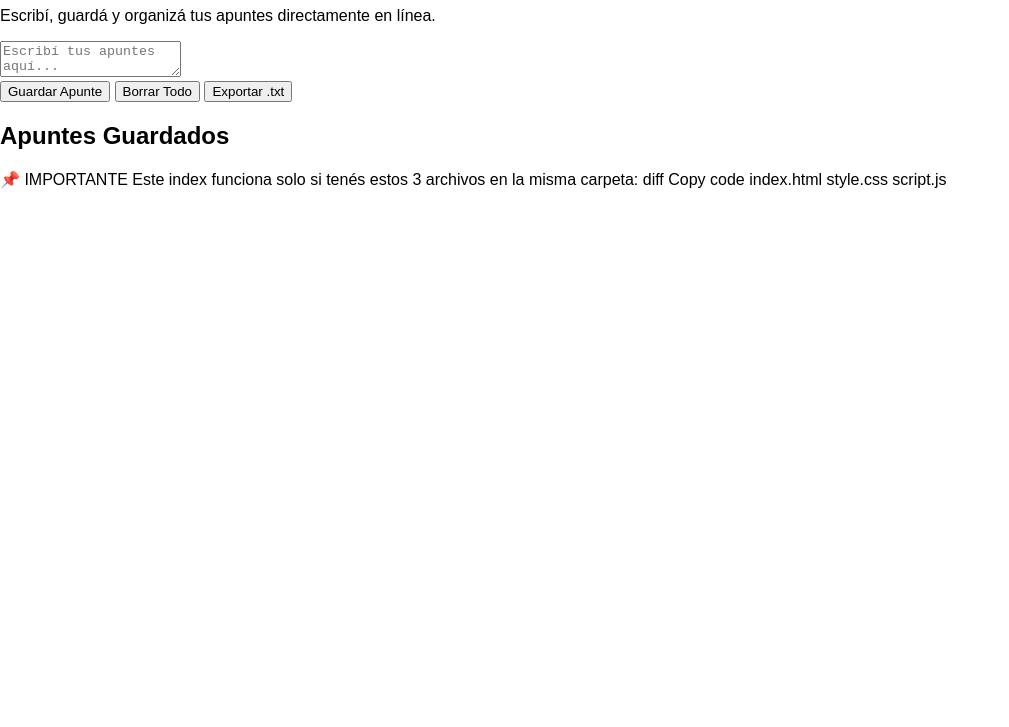
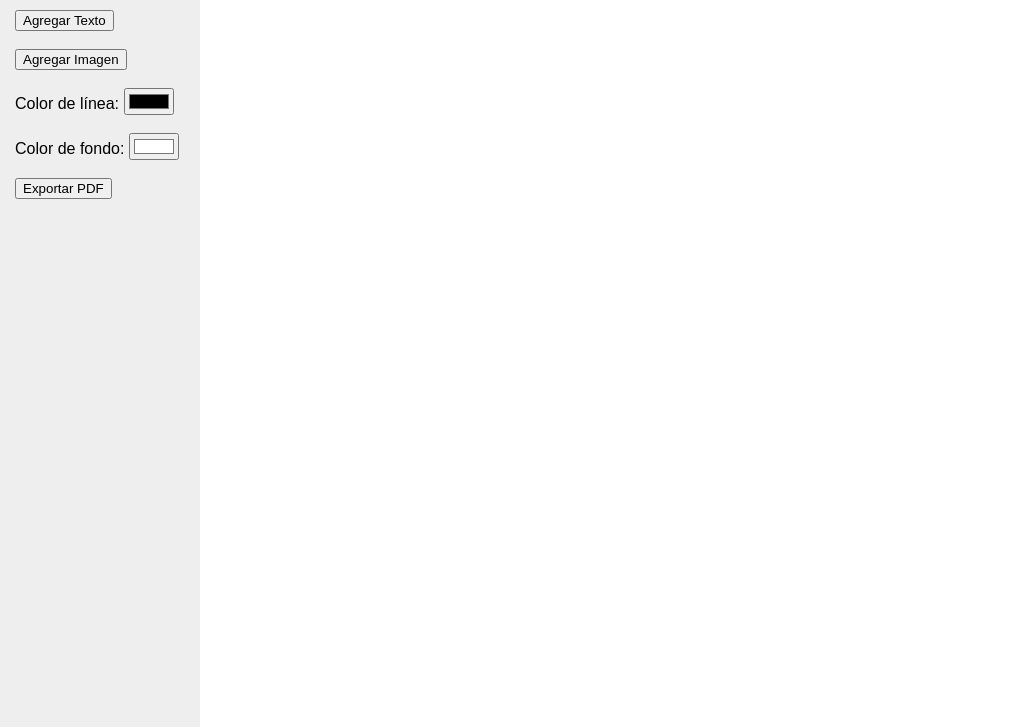
Before and after one commit to manuelsamabreccia-droid/apuntes-libres, a plain HTML site: page index.html in a window 1280 px wide. Shown: the part 73-800 px from the top of the page, without its empty margins (0-1009 px from the left). Drawn offline with Linux system fonts and the light colour scheme.

Commit message:
7index.html

```diff
--- a/index.html
+++ b/index.html
@@ -8,36 +8,32 @@
 </head>
 <body>
 
-    <header>
-        <h1>Apuntes Libres</h1>
-        <p>Escribí, guardá y organizá tus apuntes directamente en línea.</p>
-    </header>
+    <!-- BARRA LATERAL -->
+    <div id="toolbar">
+        <h2>Herramientas</h2>
 
-    <main>
-        <section class="editor-container">
-            <textarea id="editor" placeholder="Escribí tus apuntes aquí..."></textarea>
-        </section>
+        <button id="addText">Agregar Texto</button><br><br>
+        <button id="addImage">Agregar Imagen</button><br><br>
 
-        <section class="buttons">
-            <button id="guardarBtn">Guardar Apunte</button>
-            <button id="borrarBtn">Borrar Todo</button>
-            <button id="exportarBtn">Exportar .txt</button>
-        </section>
+        <label>Color de línea:</label>
+        <input type="color" id="lineColor" value="#000000"><br><br>
 
-        <section class="lista">
-            <h2>Apuntes Guardados</h2>
-            <ul id="listaApuntes"></ul>
-        </section>
-    </main>
+        <label>Color de fondo:</label>
+        <input type="color" id="bgColor" value="#ffffff"><br><br>
+
+        <button id="exportPDF">Exportar PDF</button>
+
+        <!-- Cargar imagen -->
+        <input type="file" id="imgLoader" accept="image/*" style="display:none">
+    </div>
+
+    <!-- ÁREA DEL LIENZO -->
+    <div id="canvasContainer">
+        <svg id="connections"></svg>
+        <div id="canvas"></div>
+    </div>
 
     <script src="script.js"></script>
+
 </body>
 </html>
-📌 IMPORTANTE
-Este index funciona solo si tenés estos 3 archivos en la misma carpeta:
-
-diff
-Copy code
-index.html
-style.css
-script.js
```
